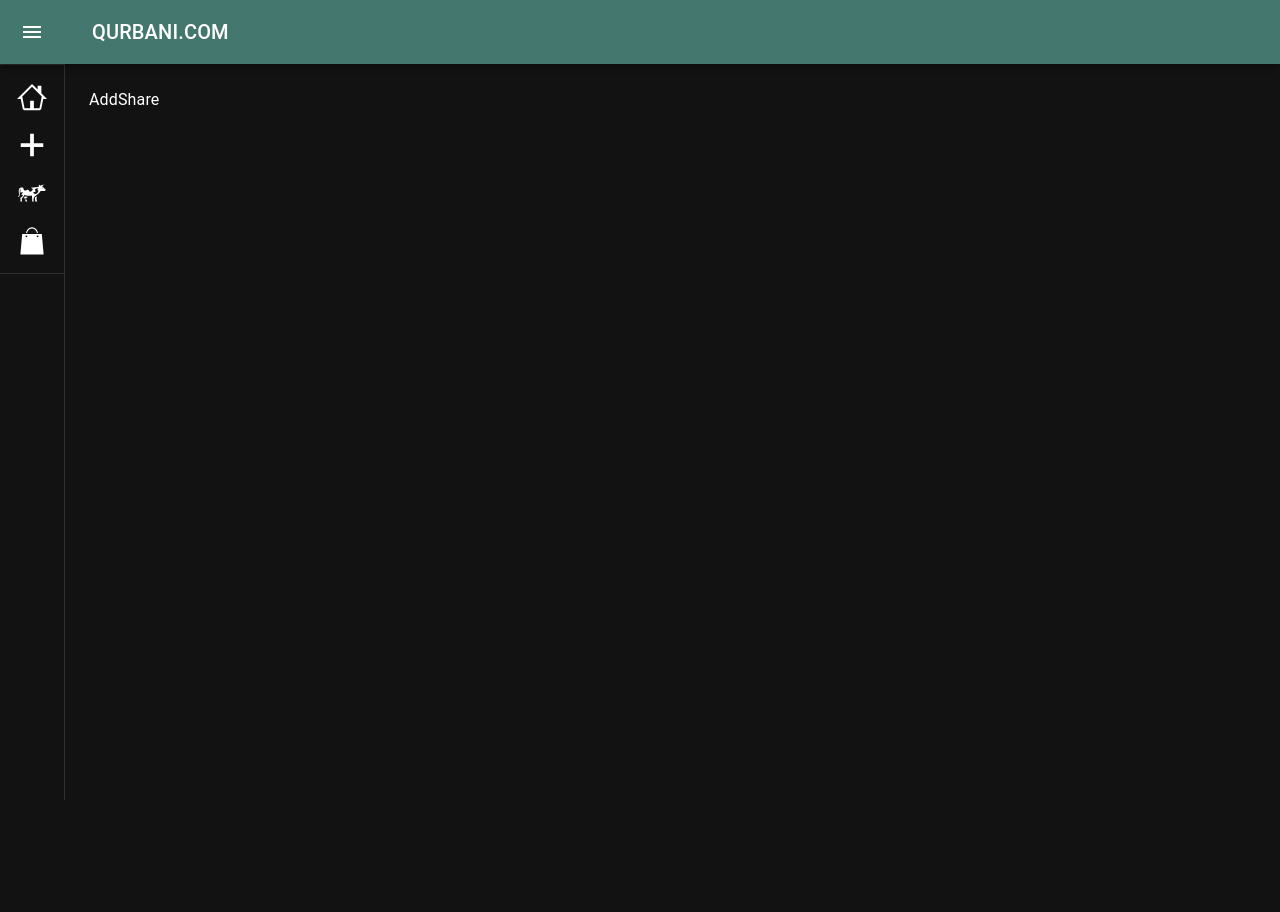
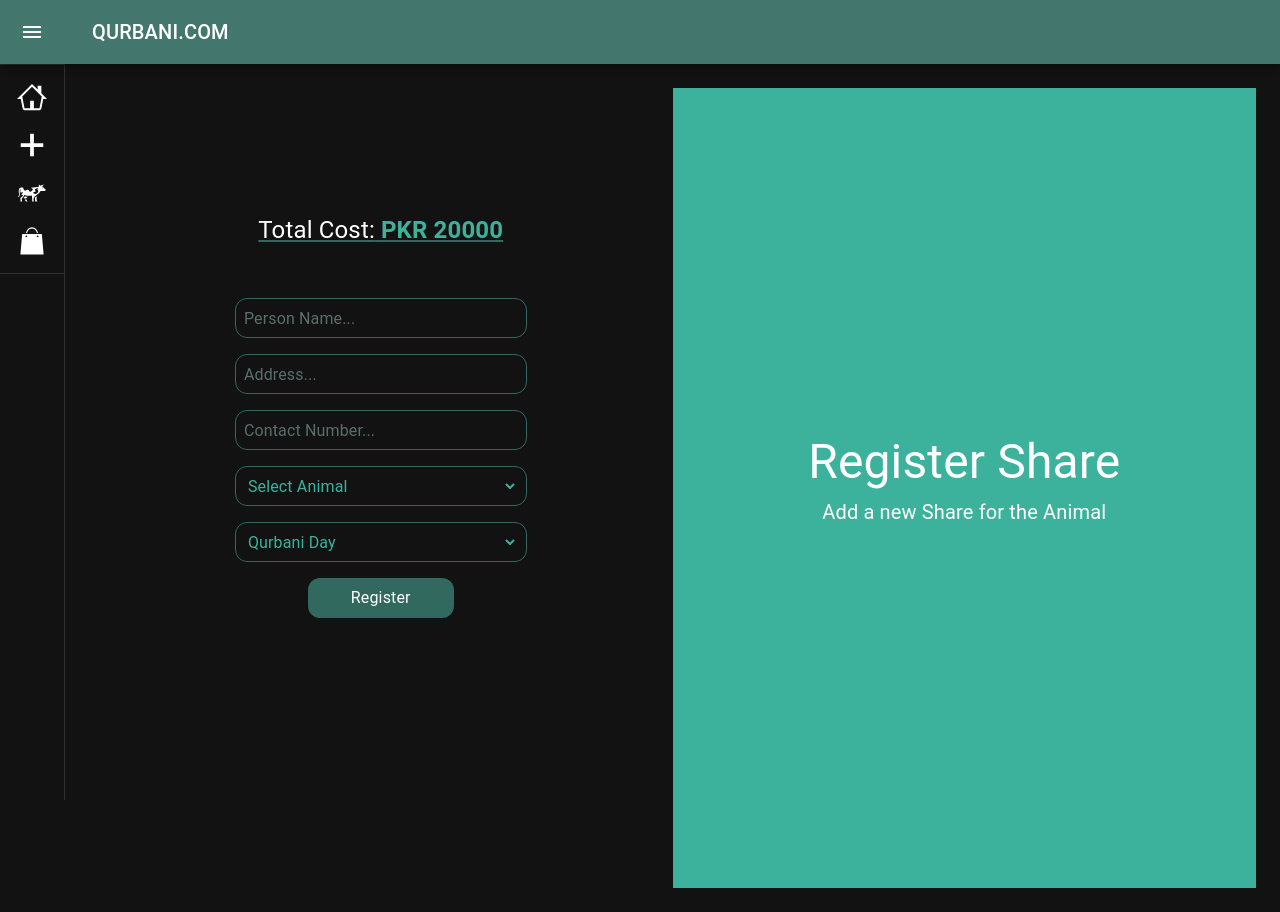
Before and after one commit to arhamabeer/qurbani.com, a React (Create React App) app: page /addShare in a window 1280 px wide. Before the commit the page ends 800 px from the top, so only its background shows below. Built offline with nearby package versions, Linux system fonts and the light colour scheme.

Commit message:
Register share screen

```diff
--- a/src/screens/addShare.tsx
+++ b/src/screens/addShare.tsx
@@ -1,7 +1,77 @@
 import React from "react";
+import AuthBanner from "../components/authBanner";
 
 function AddShare() {
-  return <div>AddShare</div>;
+  return (
+    <div className="flex  justify-between">
+      <div className="flex w-2/4 flex-col justify-center items-center">
+        <div className="w-2/4 flex justify-center items-center mb-5 mt-[-10rem] h-20 ">
+          <h1 className="text-2xl underline decoration-themeBgDark">
+            Total Cost:{" "}
+            <span className="text-themeBg font-bold">PKR 20000</span>
+          </h1>
+        </div>
+        <div className="w-2/4 flex justify-center items-center my-2 h-10 border border-themeBgDark rounded-xl px-2">
+          <input
+            type="text"
+            className="h-full w-full bg-transparent text-themeBg placeholder-themeBgPlaceholder"
+            placeholder="Person Name..."
+          />
+        </div>
+        <div className="w-2/4 flex justify-center items-center my-2 h-10 border border-themeBgDark rounded-xl px-2">
+          <input
+            type="text"
+            className="h-full w-full bg-transparent text-themeBg placeholder-themeBgPlaceholder"
+            placeholder="Address..."
+          />
+        </div>
+        <div className="w-2/4 flex justify-center items-center my-2 h-10 border border-themeBgDark rounded-xl px-2">
+          <input
+            type="number"
+            className="h-full w-full bg-transparent text-themeBg placeholder-themeBgPlaceholder"
+            placeholder="Contact Number..."
+          />
+        </div>
+        <div className="w-2/4 flex justify-center items-center my-2 h-10 border border-themeBgDark rounded-xl px-2">
+          <select
+            name="animal"
+            className="h-full w-full bg-transparent text-themeBg"
+            id=""
+          >
+            <option defaultChecked selected disabled value="">
+              Select Animal
+            </option>
+            <option value="Cow">Cow</option>
+            <option value="Camel">Camel</option>
+            <option value="Goat">Goat</option>
+          </select>
+        </div>
+        <div className="w-2/4 flex justify-center items-center my-2 h-10 border border-themeBgDark rounded-xl px-2">
+          <select
+            name="day"
+            className="h-full w-full bg-transparent text-themeBg"
+            id=""
+          >
+            <option defaultChecked selected disabled value="">
+              Qurbani Day
+            </option>
+            <option value="1">1</option>
+            <option value="2">2</option>
+            <option value="3">3</option>
+          </select>
+        </div>
+
+        <button className="w-1/4 flex justify-center items-center my-2 h-10  bg-themeBgDark rounded-xl px-2">
+          Register
+        </button>
+      </div>
+      <AuthBanner
+        action={9}
+        text="Add a new Share for the Animal"
+        title="Register Share"
+      />
+    </div>
+  );
 }
 
 export default AddShare;
--- a/tailwind.config.js
+++ b/tailwind.config.js
@@ -4,7 +4,7 @@ module.exports = {
   theme: {
     extend: {
       colors: {
-        themeBgPlaceholder: "rgba(168, 225, 215,0.6)",
+        themeBgPlaceholder: "rgba(120, 150, 145,0.7)",
         themeBg: "#3cb29c",
         themeBgDark: "#31695f",
       },
```
